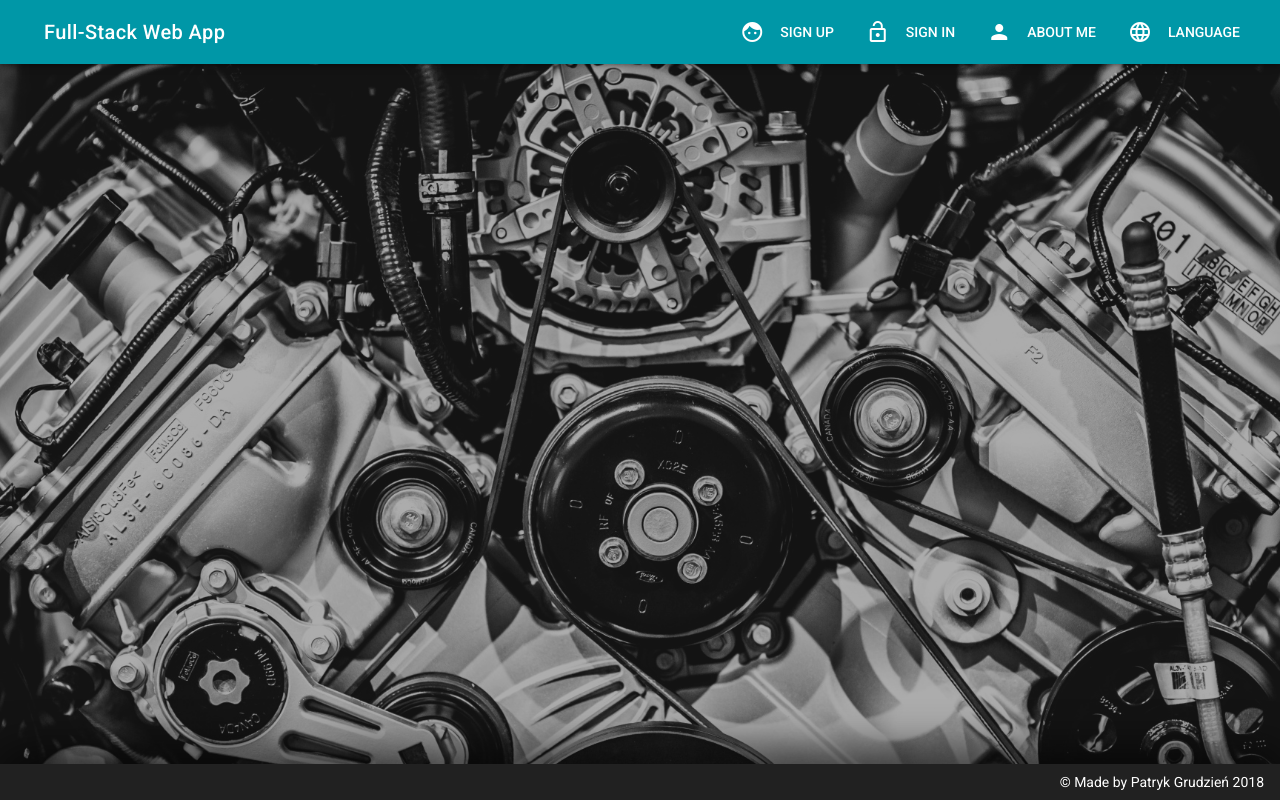
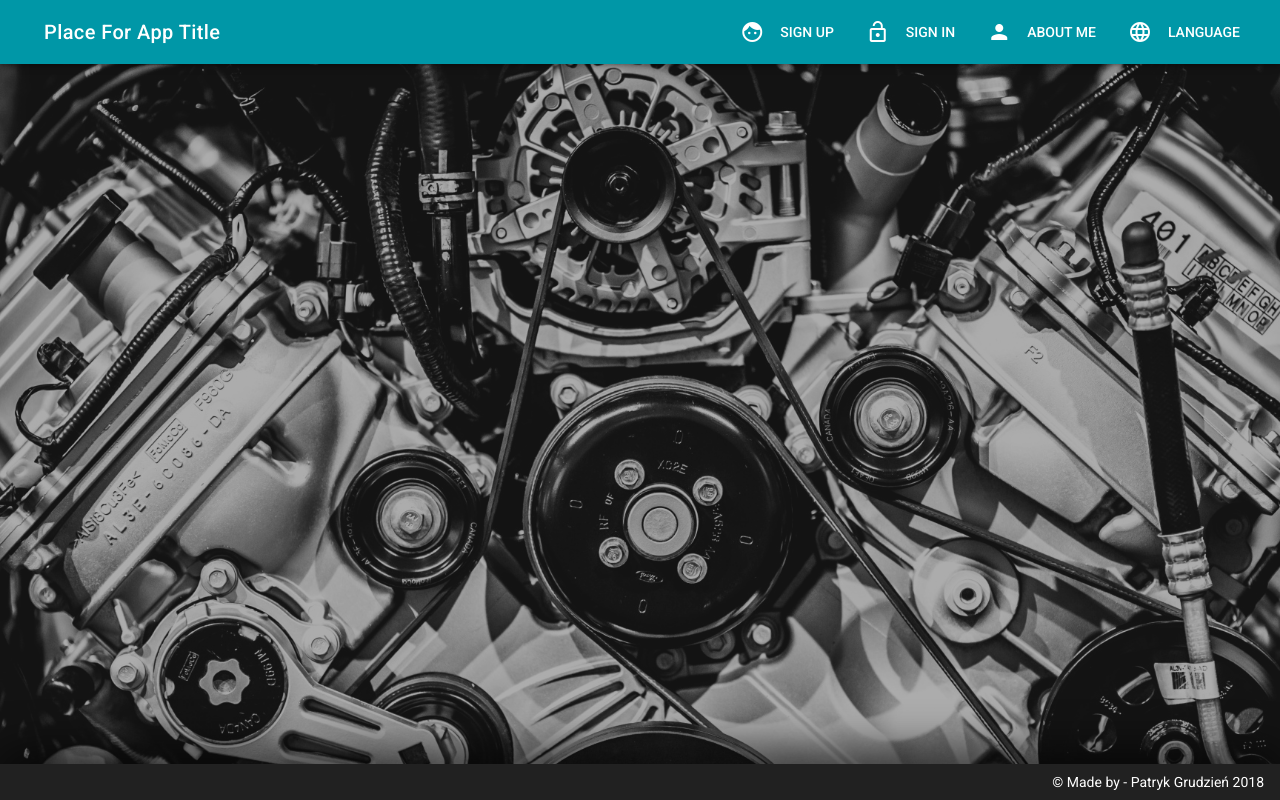
Before and after one commit to patrykgrudzien/vehicle-health-service, a Vue app in the folder frontend/: page / in a window 1280 px wide. Built offline with nearby package versions, Linux system fonts and the light colour scheme.

Commit message:
Next stage in i18n implementation.

```diff
--- a/frontend/src/App.vue
+++ b/frontend/src/App.vue
@@ -2,14 +2,14 @@
   <v-app id="inspire" dark>
 
     <!-- NAVIGATION DRAWER -->
-    <v-navigation-drawer app clipped absolute temporary v-model="sideNav">
+    <v-navigation-drawer app clipped temporary v-model="sideNav">
       <v-list dense>
         <v-list-tile v-for="item in menuItems" :key="item.title" router :to="item.link">
           <v-list-tile-action>
             <v-icon>{{ item.icon }}</v-icon>
           </v-list-tile-action>
           <v-list-tile-content>
-            <v-list-tile-title>{{ item.title }}</v-list-tile-title>
+            <v-list-tile-title>{{ $t(`${item.title}`) }}</v-list-tile-title>
           </v-list-tile-content>
         </v-list-tile>
         <!-- LANGUAGES -->
@@ -22,7 +22,7 @@
           <!-- HEADER -->
           <v-list-tile slot="activator">
             <v-list-tile-content>
-              <v-list-tile-title>{{ language.title }}</v-list-tile-title>
+              <v-list-tile-title>{{ $t(`${language.title}`) }}</v-list-tile-title>
             </v-list-tile-content>
           </v-list-tile>
           <!-- HEADER -->
@@ -37,7 +37,7 @@
               </v-icon>
             </v-list-tile-action>
             <v-list-tile-content>
-              <v-list-tile-title>{{ subItem.title }}</v-list-tile-title>
+              <v-list-tile-title>{{ $t(`${subItem.title}`) }}</v-list-tile-title>
             </v-list-tile-content>
           </v-list-tile>
           <!-- ITEMS -->
@@ -51,7 +51,7 @@
     <v-toolbar app fixed clipped-left class="primary">
       <v-toolbar-side-icon @click.stop="sideNav = !sideNav" class="hidden-sm-and-up"/>
       <v-toolbar-title>
-        <router-link to="/" tag="span" style="cursor: pointer;">Full-Stack Web App</router-link>
+        <router-link to="/" tag="span" style="cursor: pointer;">{{ $t('place-for-app-title') }}</router-link>
       </v-toolbar-title>
       <v-spacer/>
       <v-toolbar-items class="hidden-xs-only">
@@ -59,20 +59,20 @@
           <v-icon left>
             {{ item.icon }}
           </v-icon>
-          {{ item.title }}
+          {{ $t(`${item.title}`) }}
         </v-btn>
 
         <!-- LANGUAGES -->
         <v-menu offset-y>
           <v-btn flat slot="activator">
             <v-icon left>language</v-icon>
-            Language
+            {{ $t('language-menu-button') }}
           </v-btn>
           <v-list>
             <v-list-tile v-for="language in languages"
                          :key="language.title"
                          @click="setLang(`${language.langCode}`)">
-              <v-list-tile-title>{{ language.title }}</v-list-tile-title>
+              <v-list-tile-title>{{ $t(`${language.title}`) }}</v-list-tile-title>
             </v-list-tile>
           </v-list>
         </v-menu>
@@ -91,7 +91,7 @@
     <!-- FOOTER -->
     <v-footer app fixed class="pa-3">
       <v-spacer/>
-      <span>&copy; Made by Patryk Grudzień 2018</span>
+      <span>&copy; {{ $t('footer-text') }}</span>
     </v-footer>
 
   </v-app>
@@ -104,26 +104,26 @@
         sideNav: false,
         languages: [
           {
-            title: 'Polish',
+            title: 'language-title-polish',
             langCode: 'pl'
           },
           {
-            title: 'English',
+            title: 'language-title-english',
             langCode: 'en'
           },
         ],
         languagesNavDrawer: [
           {
             icon: 'language',
-            title: 'Language',
+            title: 'language-menu-button',
             active: false,
             items: [
               {
-                title: 'Polish',
+                title: 'language-title-polish',
                 langCode: 'pl'
               },
               {
-                title: 'English',
+                title: 'language-title-english',
                 langCode: 'en'
               },
             ]
@@ -132,17 +132,17 @@
         menuItems: [
           {
             icon: 'face',
-            title: 'Sign up',
+            title: 'sign-up-menu-button',
             link: '/registration-form'
           },
           {
             icon: 'lock_open',
-            title: 'Sign in',
+            title: 'sign-in-menu-button',
             link: '/login'
           },
           {
             icon: 'person',
-            title: 'About me',
+            title: 'about-me-menu-button',
             link: '/about-me'
           }
         ]
@@ -154,6 +154,7 @@
         this.$store.dispatch('setLang', lang)
           .then(() => {
             this.sideNav = false;
+            this.languagesNavDrawer.active = false;
           });
       }
     },
--- a/frontend/src/lang/en.json
+++ b/frontend/src/lang/en.json
@@ -3,6 +3,9 @@
   "sign-in-menu-button": "Sign in",
   "about-me-menu-button": "About me",
   "language-menu-button": "Language",
+  "language-title-polish": "Polish",
+  "language-title-english": "English",
+  "place-for-app-title": "Place For App Title",
   "first-name-label": "Your First Name",
   "last-name-label": "Your Last Name",
   "email-label": "Your email",
@@ -30,5 +33,6 @@
   "email-required": "Email address is required",
   "confirm-email-required": "Confirm Email is required",
   "emails-do-not-match": "Emails do not match!",
-  "email-must-be-valid": "E-mail must be valid"
+  "email-must-be-valid": "E-mail must be valid",
+  "footer-text": "Made by - Patryk Grudzień 2018"
 }
--- a/frontend/src/lang/pl.json
+++ b/frontend/src/lang/pl.json
@@ -3,6 +3,9 @@
   "sign-in-menu-button": "Logowanie",
   "about-me-menu-button": "O mnie",
   "language-menu-button": "Język",
+  "language-title-polish": "Polski",
+  "language-title-english": "Angielski",
+  "place-for-app-title": "Miejsce Na Nazwę Aplikacji",
   "first-name-label": "Twoje imię",
   "last-name-label": "Twoje nazwisko",
   "email-label": "Twój email",
@@ -30,5 +33,6 @@
   "email-required": "Adres email jest wymagany",
   "confirm-email-required": "Email potwierdzający jest wymagany",
   "emails-do-not-match": "Adresy email nie są takie same!",
-  "email-must-be-valid": "E-mail musi mieć odpowiedni format"
+  "email-must-be-valid": "E-mail musi mieć odpowiedni format",
+  "footer-text": "Autor - Patryk Grudzień 2018"
 }
```
